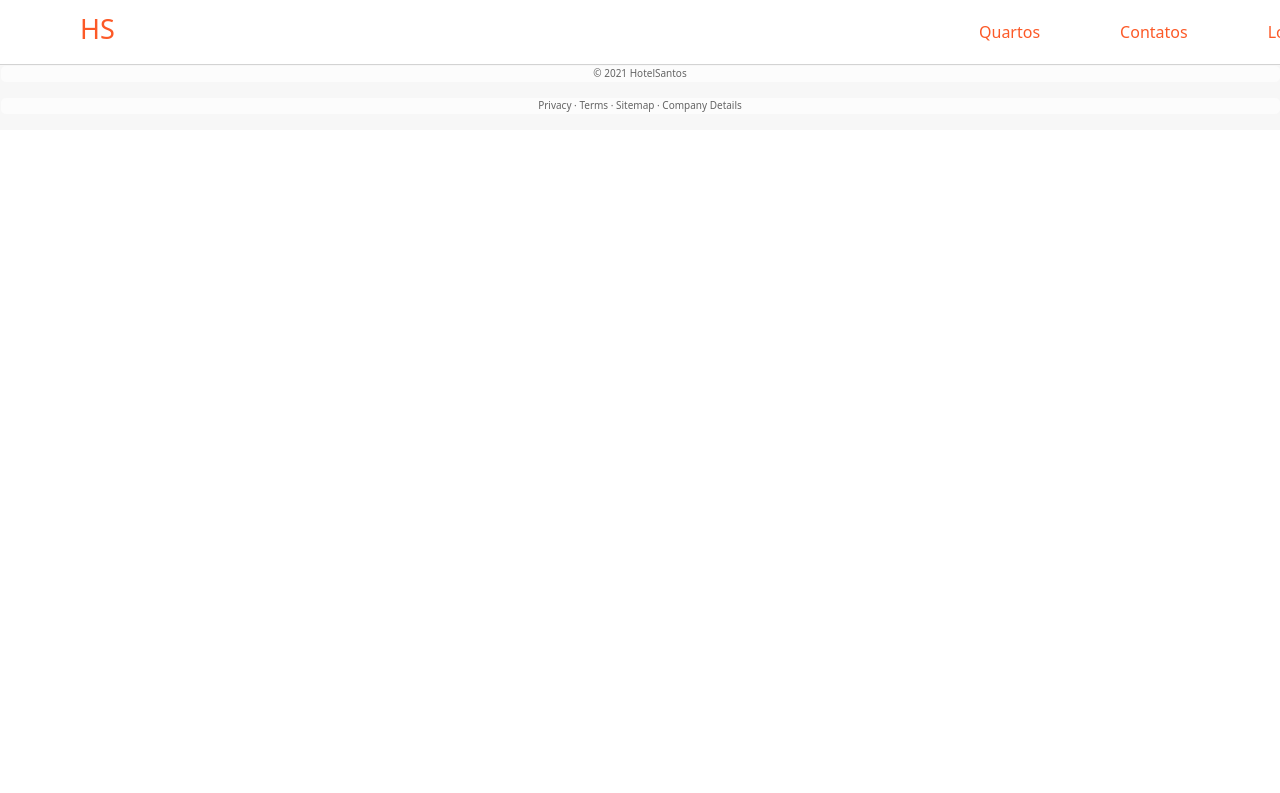
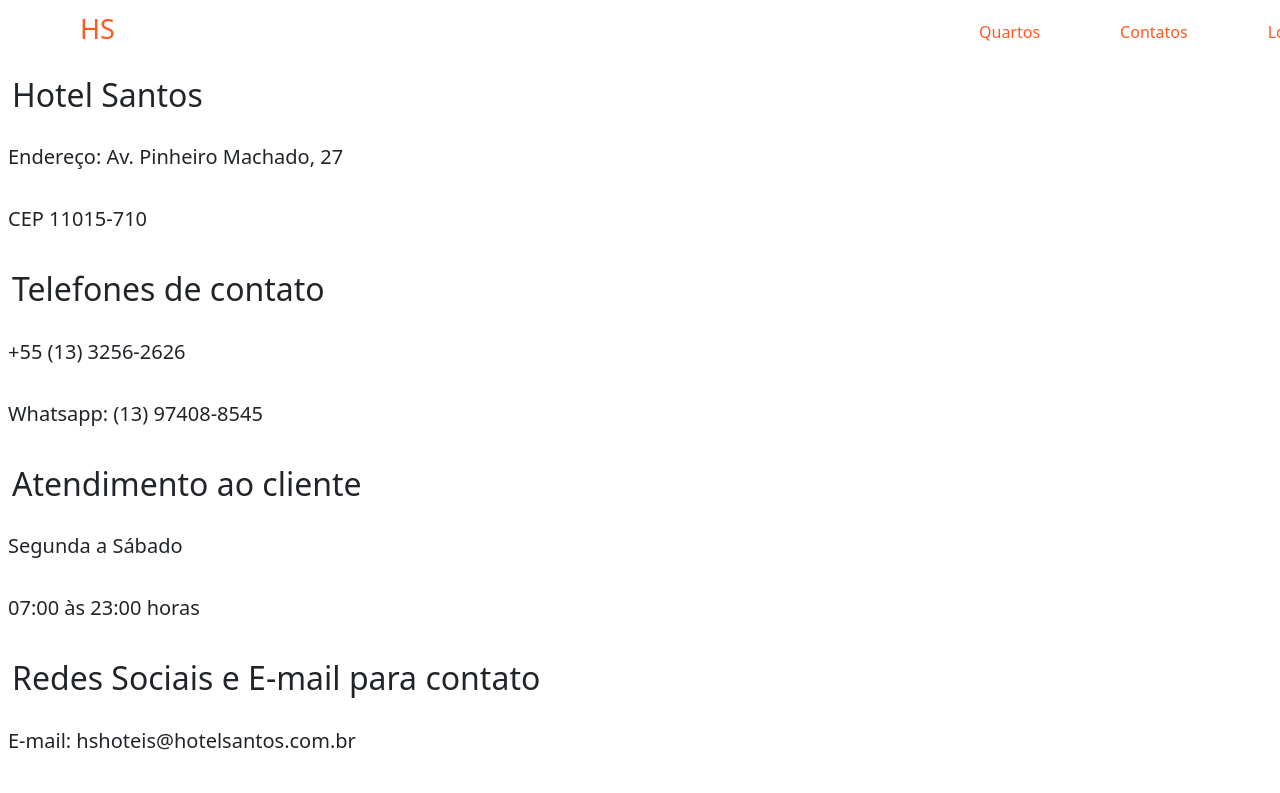
Before and after one commit to trvicius/HotelSantos, a React (Create React App) app: page /Contato in a window 1280 px wide. Shown: the top 793 px of the page. Built offline with nearby package versions, Linux system fonts and the light colour scheme; no server answers.

Commit message:
Commit Vini

```diff
--- a/src/App.js
+++ b/src/App.js
@@ -6,6 +6,7 @@ import Footer from './Footer';
 import SearchPage from './SearchPage';
 import LoginPage from './LoginPage';
 import Signup from './signup';
+import Contato from './Contato';
 import { BrowserRouter as Router, Switch, Route, Redirect } from "react-router-dom";
 import ProtectedRoute from "./ProtectedRoute"
 
@@ -30,6 +31,10 @@ function App() {
           {/* <Route path="/search" component={SearchPage} /> */}
           <ProtectedRoute path="/search" component={SearchPage} />
 
+          <Route path="/Contato">
+            <Contato />
+          </Route>
+
           <Route exact path="/">
               <LoginPage />
           </Route>
```
